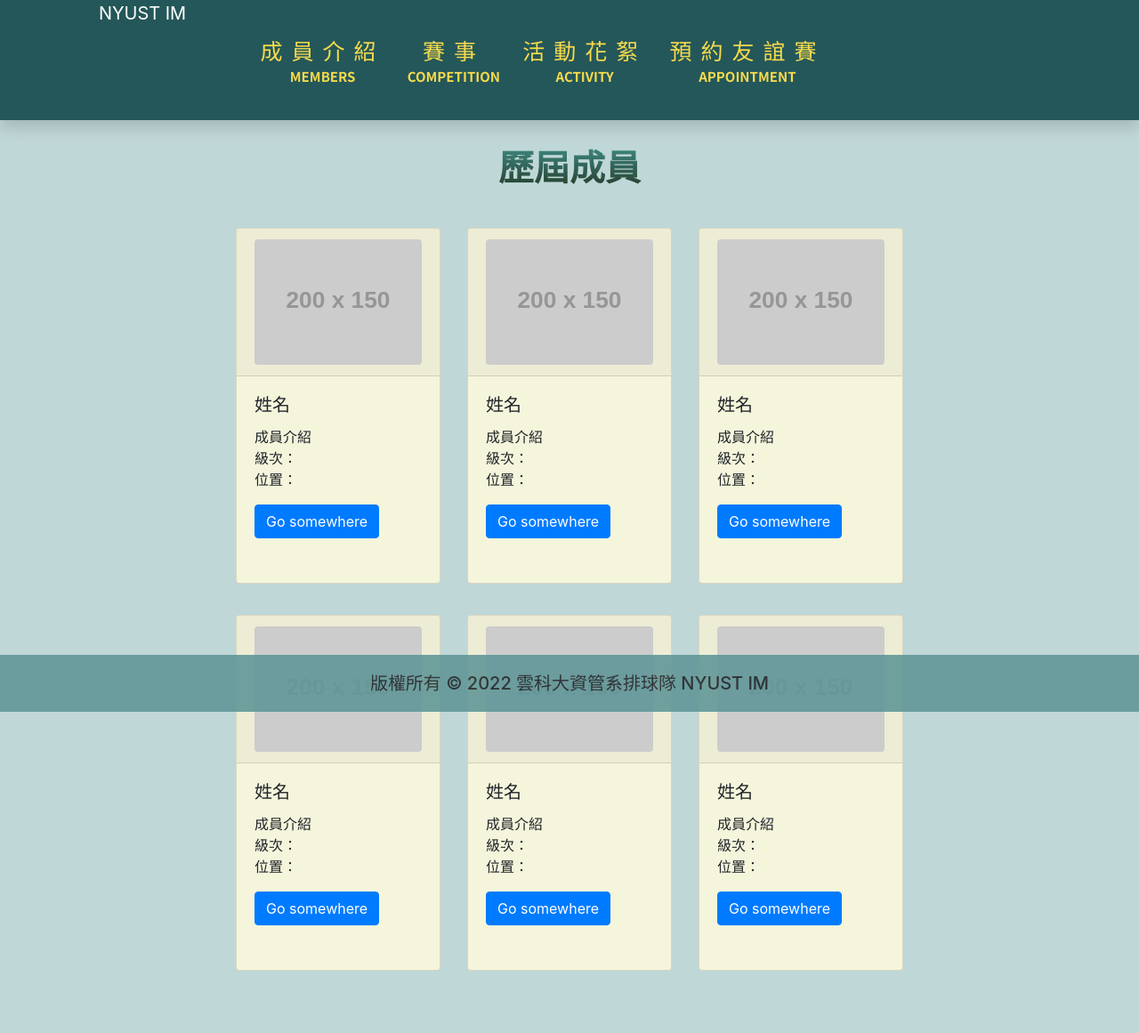
After one commit to shao112/NYUSTIM, a Django app: page /members/ in a window 1280 px wide. The commit adds this page. Shown: the whole page at 89% size. Run offline with Django 4.2, Linux system fonts and the light colour scheme; grey boxes labelled with a size stand in for pictures from a placeholder-image service; some libraries are stand-ins or nearby versions.

Commit message:
成員介紹 card + 一些修正

```diff
--- a/Frontend/urls.py
+++ b/Frontend/urls.py
@@ -19,4 +19,6 @@ from . import views
 
 urlpatterns = [
     path('', views.index, name="index"),
+    path('members/', views.members, name="members"),
+    path('appointment/', views.appointment, name="appointment"),
 ]
--- a/Frontend/views.py
+++ b/Frontend/views.py
@@ -1,6 +1,7 @@
 from django.shortcuts import render
 
 # Create your views here.
+
 # 首頁
 def index(request):
     # news = News.objects.all().order_by('id')
@@ -8,3 +9,19 @@ def index(request):
     #     'news':news
     # }
     return render(request, "index/index.html")
+
+# 成員
+def members(request):
+    # news = News.objects.all().order_by('id')
+    # context = {
+    #     'news':news
+    # }
+    return render(request, "members/members.html")
+
+# 預約友誼賽
+def appointment(request):
+    # news = News.objects.all().order_by('id')
+    # context = {
+    #     'news':news
+    # }
+    return render(request, "appointment/appointment.html")
--- /dev/null
+++ b/static/css/base/footer.css
@@ -0,0 +1,9 @@
+.footer{
+    background-color: #629798;
+    opacity: .9;
+    position: fixed;
+    bottom: 0px;
+    width: 100%;
+    height: 8%;
+    padding: 20px;
+}
--- /dev/null
+++ b/static/css/base/header.css
@@ -0,0 +1,38 @@
+.header .logo{
+    width:20%;
+    text-align: center;
+}
+.header{
+    background-color: #245759;
+    overflow: hidden;
+    display: flex;
+    height: 135px;
+    padding-left: 40px;
+    padding-right: 40px;
+}
+.menu{
+    width: 80%;
+    display: flex;
+    /* 垂直置中 */
+    align-items: center;
+    /* 水平平均分散，空白留在左右 */
+    justify-content:space-around;
+    padding-right: 300px;
+}
+.menu a{
+    float: left;
+    color: #F6DA4D;
+    text-align: center;
+    /* padding: 14px 16px; */
+    text-decoration: none;
+    font-size: 15px;
+    font-family: 'Noto Sans TC', sans-serif;
+}
+.header span{
+    font-size: 25px;
+    letter-spacing: 10px;
+}
+.text a{
+    color: #ffffff;
+    font-size: 20px;
+}
--- /dev/null
+++ b/static/css/members/members.css
@@ -0,0 +1,38 @@
+*{
+    margin:0;
+    padding:0;
+}
+body{
+    background-color: #c0d7d7;
+    max-width: 100%;
+}
+.card{
+    width: 350px;
+    height: 400px;
+    background-color: beige;
+}
+.row{
+    padding: 35px 250px;
+}
+.center{
+    display: flex;
+    justify-content: center;
+    padding-bottom: 35px;
+}
+.card-header{
+    display: flex;
+    justify-content: center;
+}
+.title{
+    margin-top: 30px;
+}
+.title h1{
+    /* font-family: 'Noto Sans TC', sans-serif; */
+    font-family: "Microsoft JhengHei", sans-serif;
+    /* background: linear-gradient(to top, #88730d, #f3ecc9, #F6DA4D); */
+    color: #F6DA4D;
+    background: -webkit-linear-gradient(bottom, #243c29, #3e8780);
+    background-clip: text;
+    -webkit-background-clip: text;
+    color: transparent;
+}
--- a/templates/base/base.html
+++ b/templates/base/base.html
@@ -18,6 +18,12 @@
     <link rel="preconnect" href="https://fonts.googleapis.com">
     <link rel="preconnect" href="https://fonts.gstatic.com" crossorigin>
     <link href="https://fonts.googleapis.com/css2?family=Noto+Serif+TC:wght@500&display=swap" rel="stylesheet">
+
+    {% load static %}
+    <!-- import css -->
+    <link rel="stylesheet" href="{% static 'css/base/header.css' %}">
+    <link rel="stylesheet" href="{% static 'css/base/footer.css' %}">
+
     {% block import %}
 
     {% endblock %}
--- a/templates/base/header.html
+++ b/templates/base/header.html
@@ -1,10 +1,12 @@
 <header>
-    <div class="header">
+    <div class="header shadow">
         <div class="logo">
-            NYUST IM
+            <div class="text">
+                <a href="{% url 'index' %}">NYUST IM</a>
+            </div>
         </div>
         <div class="menu">
-            <a href="#">
+            <a href="{% url 'members' %}">
             <span>成員介紹</span>
             <br>MEMBERS
             </a>
@@ -16,7 +18,7 @@
                 <span>活動花絮</span>
                 <br>ACTIVITY
             </a>
-            <a href="#">
+            <a href="{% url 'appointment' %}">
                 <span>預約友誼賽</span>
                 <br>APPOINTMENT
             </a>
--- /dev/null
+++ b/templates/members/members.html
@@ -0,0 +1,44 @@
+{% extends 'base/base.html' %}
+
+
+{% block title %}成員{% endblock %}
+
+{% block import %}
+
+{% load static%}
+<!-- import css -->
+<link rel="stylesheet" href="{% static 'css/members/members.css' %}">
+{% endblock %}
+
+<!-- start here -->
+{% block main %}
+<!-- 匯入 header -->
+{% include 'base/header.html' %}
+<div class="title text-center">
+    <h1 class="font-weight-bold">歷屆成員</h1>
+</div>
+<div class="container-fluid">
+    <div class="row">
+        {% for i in "aaaaaa" %}
+        <div class="col-4 center">
+            <div class="card">
+                <div class="card-header">
+                    <img src="https://fakeimg.pl/200x150/" class="img-fluid rounded" alt="">
+                </div>
+                <div class="card-body">
+                    <h5 class="card-title">姓名</h5>
+                    <p class="card-text">
+                        成員介紹
+                        <br>級次：
+                        <br>位置：
+                    </p>
+                    <a href="#" class="btn btn-primary">Go somewhere</a>
+                </div>
+            </div>
+        </div>
+        {% endfor %}
+    </div>
+</div>
+<!-- 匯入 footer -->
+{% include 'base/footer.html' %}
+{% endblock %}
```
Also changed, not shown: static/css/appointment/appointment.css (added, +15 -0 lines), static/css/index/index.css (+13 -45 lines), templates/appointment/appointment.html (added, +74 -0 lines).
